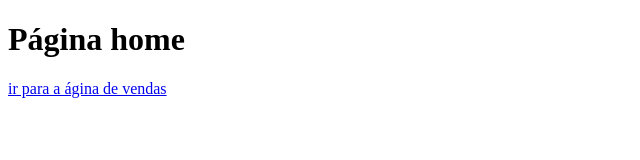
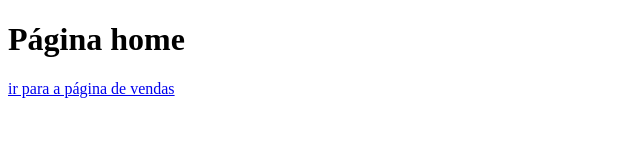
Before and after one commit to GabrielSantos001/aulagithub, a plain HTML site: page index.html in a window 1280 px wide. Shown: the full height of the page, 0-640 px from the left. Drawn offline with Linux system fonts and the light colour scheme.

Commit message:
Update index.html

```diff
--- a/index.html
+++ b/index.html
@@ -7,6 +7,6 @@
 </head>
 <body>
     <h1>Página home</h1>
-    <a href="vendas.html">ir para a ágina de vendas</a>
+    <a href="vendas.html">ir para a página de vendas</a>
 </body>
 </html>
```
